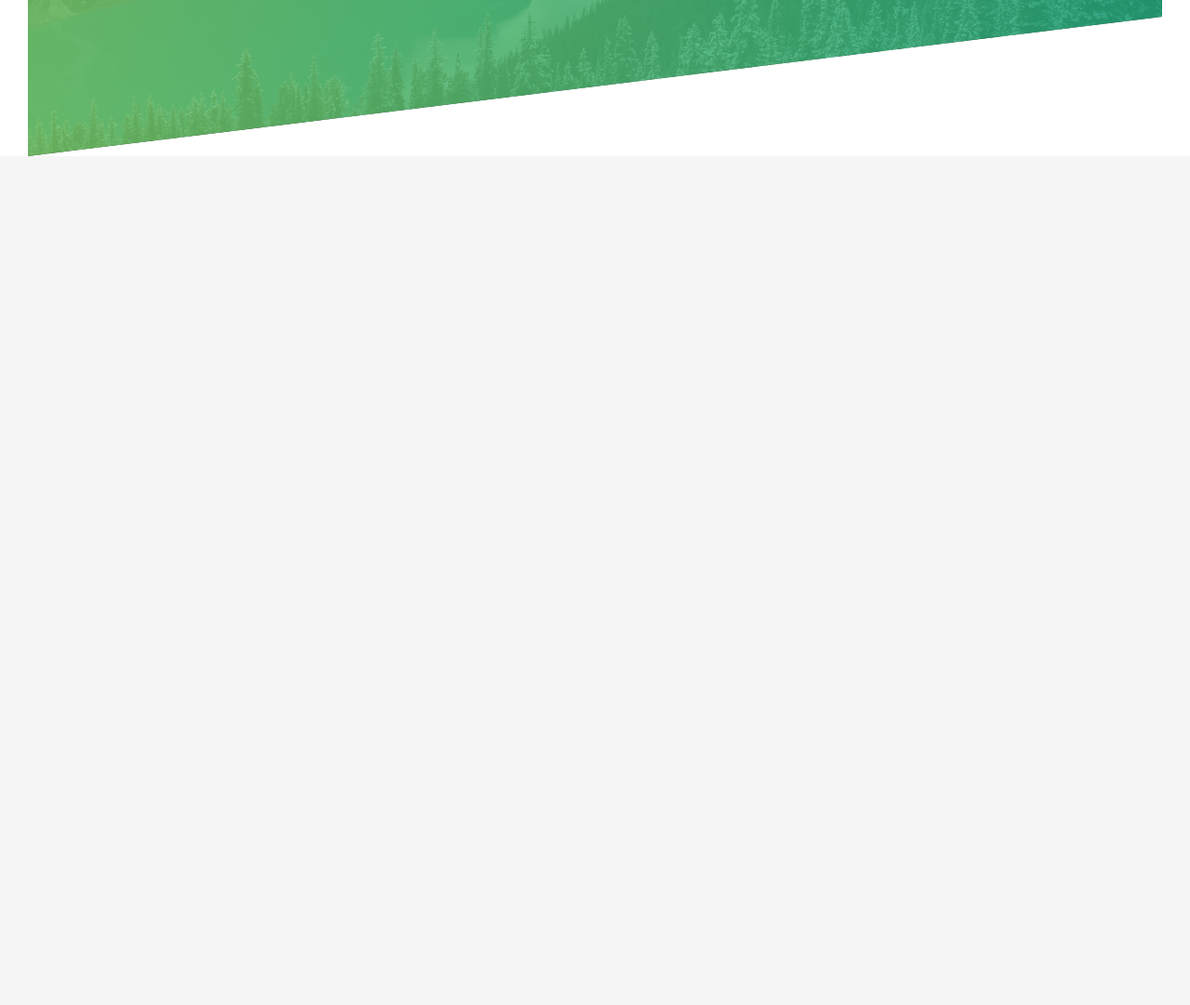
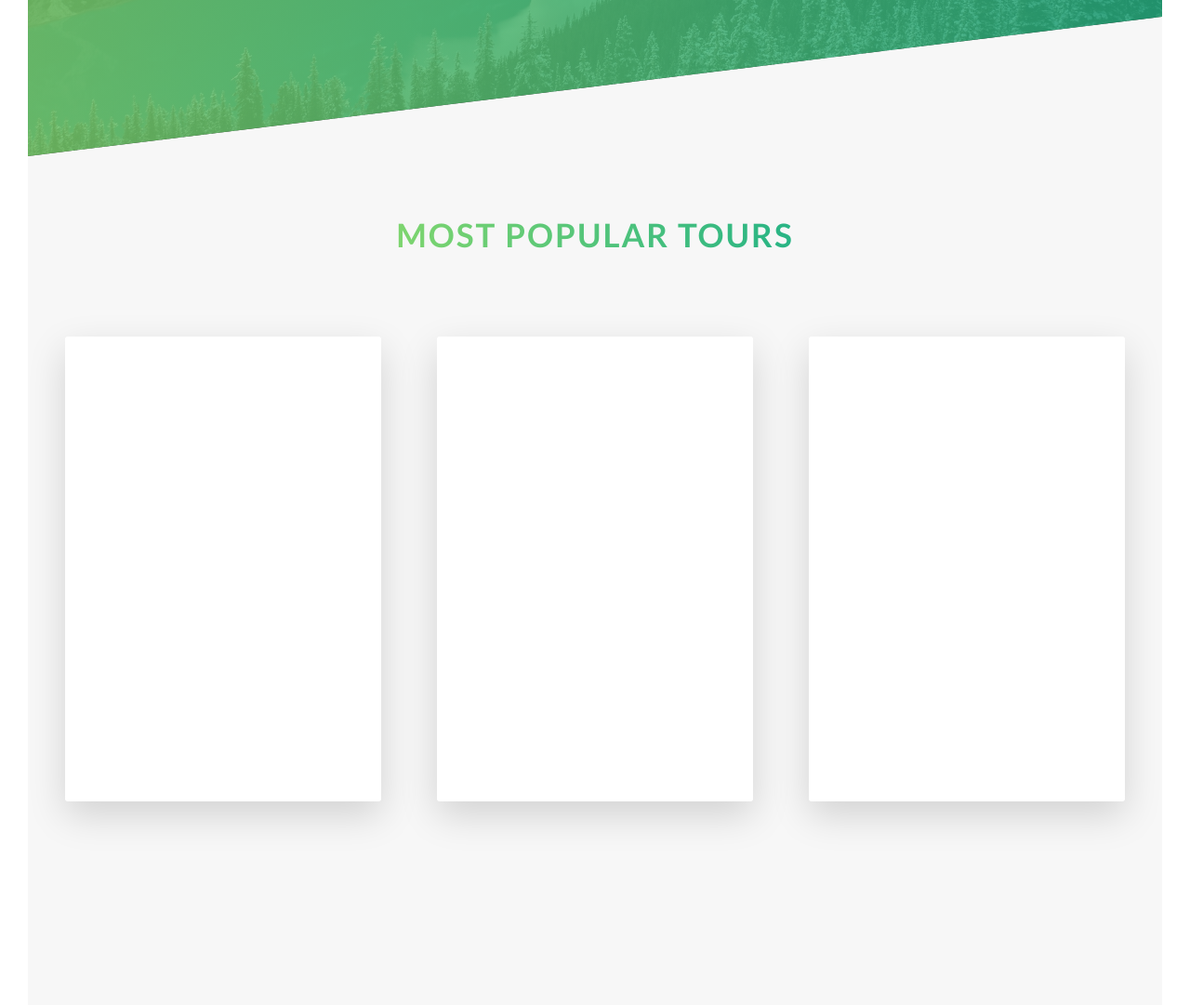
Before and after one commit to hasina1887/NatoursProject, a PHP site: page / in a window 1280 px wide. Shown: the part 2125-3206 px from the top of the page at 93% size. Before the commit the page ends 2293 px from the top, so only its background shows below. Run offline with PHP 8.4, Linux system fonts and the light colour scheme.

Commit message:
started building tours section

```diff
--- a/css/style.css
+++ b/css/style.css
@@ -207,6 +207,38 @@ body {
   .feature-box:hover {
     transform: translateY(-1.5rem); }
 
+.tour-box {
+  perspective: 150rem;
+  -moz-perspective: 150rem;
+  position: relative;
+  height: 50rem; }
+  .tour-box__side {
+    color: #FFF;
+    font-size: 2rem;
+    height: 50rem;
+    transition: transform .8s ease;
+    box-shadow: 0 1.5rem 4rem rgba(0, 0, 0, 0.15);
+    position: absolute;
+    top: 0;
+    left: 0;
+    width: 100%;
+    backface-visibility: hidden;
+    border-radius: 3px; }
+    .tour-box__side--front {
+      background-color: #FFF; }
+    .tour-box__side--back {
+      transform: rotateY(180deg); }
+      .tour-box__side--back--orange {
+        background-image: linear-gradient(to right bottom, #ffb900, #ff7730); }
+      .tour-box__side--back--green {
+        background-image: linear-gradient(to right bottom, #7ed56f, #28b485); }
+      .tour-box__side--back--blue {
+        background-image: linear-gradient(to right bottom, #2998ff, #5643fa); }
+  .tour-box:hover .tour-box__side--front {
+    transform: rotateY(180deg); }
+  .tour-box:hover .tour-box__side--back {
+    transform: rotateY(0); }
+
 .header {
   height: 95vh;
   background-image: linear-gradient(to right, rgba(126, 213, 111, 0.8), rgba(40, 180, 133, 0.8)), url("../img/hero.jpg");
@@ -266,3 +298,8 @@ body {
   transform: skewY(-7deg); }
   .section-features > * {
     transform: skewY(7deg); }
+
+.section-tours {
+  background-color: #f7f7f7;
+  padding: 25rem 0 50rem 0;
+  margin-top: -12rem; }
--- a/index.html
+++ b/index.html
@@ -94,10 +94,50 @@
 
                 </div>
             </section>
+            <section class="section-tours">
+                <div class="u-center-text u-margin-bottom-big">
+                    <h2 class="heading-secondary">
+                        Most popular tours
+                    </h2>
+                </div>
+                <div class="row">
+                    <div class="col-1-of-3">
+                        <div class="tour-box">
+                            <div class="tour-box__side tour-box__side--front tour-box__side--front--orange ">
+                                     Front
+                             </div>
+                             <div class="tour-box__side tour-box__side--back tour-box__side--back--orange">
+                                    Back
+                             </div>
+                        </div>
+                    </div>
+                    <div class="col-1-of-3">
+                        <div class="tour-box">
+                        <div class="tour-box__side tour-box__side--front tour-box__side--front--green ">
+                                 Front
+                         </div>
+                         <div class="tour-box__side tour-box__side--back tour-box__side--back--green">
+                                Back
+                         </div>
+                    </div></div>
+                    <div class="col-1-of-3">
+                        <div class="tour-box">
+                            <div class="tour-box__side tour-box__side--front tour-box__side--front--blue ">
+                                     Front
+                             </div>
+                             <div class="tour-box__side tour-box__side--back tour-box__side--back--blue">
+                                    Back
+                             </div>
+                        </div>
+                    </div>
+
+                </div>
+            </section>
         </main>
         <footer>
 
         </footer>
+
         <!-- <section class="grid-test">
             <div class="row">
                 <div class="col-1-of-2">Col 1 of 2</div>
--- a/sass/abstracts/_variables.scss
+++ b/sass/abstracts/_variables.scss
@@ -1,12 +1,19 @@
 //colours
 $color-primary :#55c57a;
-$color-pimary-light:#7ed56f;
+$color-primary-light:#7ed56f;
 $color-primary-dark:#28b485;
 
 $color-grey-light-1:#f7f7f7;
 $color-grey-dark:#777;
 $color-white:#FFF;
 $color-black:#000;
+
+$color-secondary-light:#ffb900;
+$color-secondary-dark:#ff7730;
+
+$color-tertiary-light:#2998ff;
+$color-tertiary-dark:#5643fa;
+
 
 // font size
 $default-font-size:1.6rem;
@@ -16,3 +23,7 @@ $default-font-size:1.6rem;
 $grid-width:114rem;
 $grid-gutter-vertical:8rem;
 $grid-gutter-horizontal:6rem;
+
+
+//Box shadow
+$box-shadow-default:0 1.5rem 4rem rgba($color-black, .15);
--- a/sass/base/_typography.scss
+++ b/sass/base/_typography.scss
@@ -12,7 +12,7 @@ body {
 .heading-primary{
     color: $color-white;
     text-transform: uppercase;
-    backface-visibility: hidden;
+   backface-visibility: hidden;
     margin-bottom: 6rem;
 
     &--main{
@@ -36,7 +36,7 @@ body {
     font-size: 3.5rem;
     text-transform: uppercase;
     font-weight: 700;
-    background-image: linear-gradient(to right, $color-pimary-light,$color-primary-dark);
+    background-image: linear-gradient(to right, $color-primary-light,$color-primary-dark);
     display: inline-block;
     -webkit-background-clip: text;
     color: transparent;
--- a/sass/components/_feature-box.scss
+++ b/sass/components/_feature-box.scss
@@ -4,7 +4,7 @@
     padding: 2.5rem;
     text-align: center;
     border-radius: 3px;
-    box-shadow: 0 1.5rem 4rem rgba($color-black, .15);
+    box-shadow: $box-shadow-default;
 
     transition: transform .3s;
 
@@ -12,7 +12,7 @@
         font-size: 6rem;
         margin-bottom: .5rem;
         display: inline-block;
-        background-image: linear-gradient(to right, $color-pimary-light,$color-primary-dark);
+        background-image: linear-gradient(to right, $color-primary-light,$color-primary-dark);
         -webkit-background-clip: text;
         color: transparent;
     }
--- /dev/null
+++ b/sass/components/_tour-box.scss
@@ -0,0 +1,51 @@
+.tour-box{
+ //   background-color: orangered;//$color-white;
+  //  box-shadow: 0 1.5rem 4rem rgba($color-black, .15);
+  //  transition: transform .8s;
+    perspective: 150rem;
+    -moz-perspective: 150rem;
+    position: relative;
+    height: 50rem;
+
+    &__side{
+        color:$color-white;
+        font-size: 2rem;
+        height: 50rem;
+        transition: transform .8s ease;
+        box-shadow: $box-shadow-default;
+        position: absolute;
+        top:0;
+        left: 0;
+        width: 100%;
+        backface-visibility: hidden;
+        border-radius: 3px;
+
+        &--front{
+            background-color: $color-white;
+        }
+
+        &--back{
+            transform: rotateY(180deg);
+
+            &--orange{
+                background-image: linear-gradient(to right bottom, $color-secondary-light, $color-secondary-dark);
+            }
+
+            &--green{
+                background-image: linear-gradient(to right bottom, $color-primary-light, $color-primary-dark);
+            }
+
+            &--blue{
+                background-image: linear-gradient(to right bottom, $color-tertiary-light, $color-tertiary-dark);
+            }
+        }
+
+    }
+    &:hover &__side--front{
+        transform: rotateY(180deg);
+    }
+
+    &:hover &__side--back{
+        transform: rotateY(0);
+    }
+}
--- a/sass/layout/_header.scss
+++ b/sass/layout/_header.scss
@@ -1,6 +1,6 @@
 .header {
     height: 95vh;
-    background-image:linear-gradient(to right,rgba($color-pimary-light, 0.8),rgba($color-primary-dark, 0.8)), url('../img/hero.jpg');
+    background-image:linear-gradient(to right,rgba($color-primary-light, 0.8),rgba($color-primary-dark, 0.8)), url('../img/hero.jpg');
     background-size: cover;
     background-position: top;
     clip-path: polygon(0 0, 100% 0,100% 75vh, 0 100%);
--- a/sass/main.scss
+++ b/sass/main.scss
@@ -12,6 +12,7 @@
 @import "components/button";
 @import "components/composition";
 @import "components/feature-box";
+@import "components/tour-box";
 
 @import "layout/header";
 @import "layout/grid";
--- a/sass/pages/_home.scss
+++ b/sass/pages/_home.scss
@@ -7,7 +7,7 @@
 .section-features{
     padding: 20rem 0;
     margin-top: -12rem;
-    background-image:linear-gradient(to right,rgba($color-pimary-light, 0.8),rgba($color-primary-dark, 0.8)), url('/img/nat-4.jpg');
+    background-image:linear-gradient(to right,rgba($color-primary-light, 0.8),rgba($color-primary-dark, 0.8)), url('/img/nat-4.jpg');
     background-size: cover;
     transform: skewY(-7deg);
 
@@ -15,3 +15,9 @@
         transform: skewY(7deg);
     }
 }
+
+.section-tours{
+    background-color: $color-grey-light-1;
+    padding:25rem 0 50rem 0;
+    margin-top: -12rem;
+}
```
